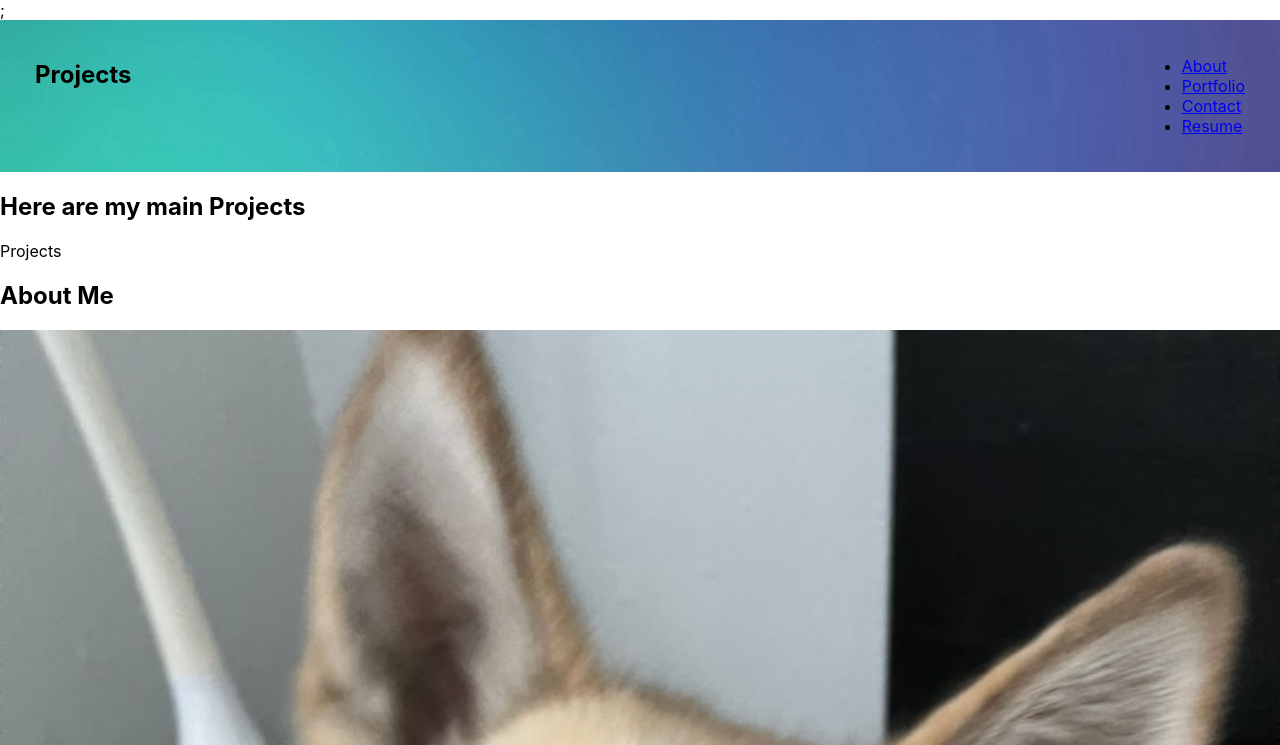
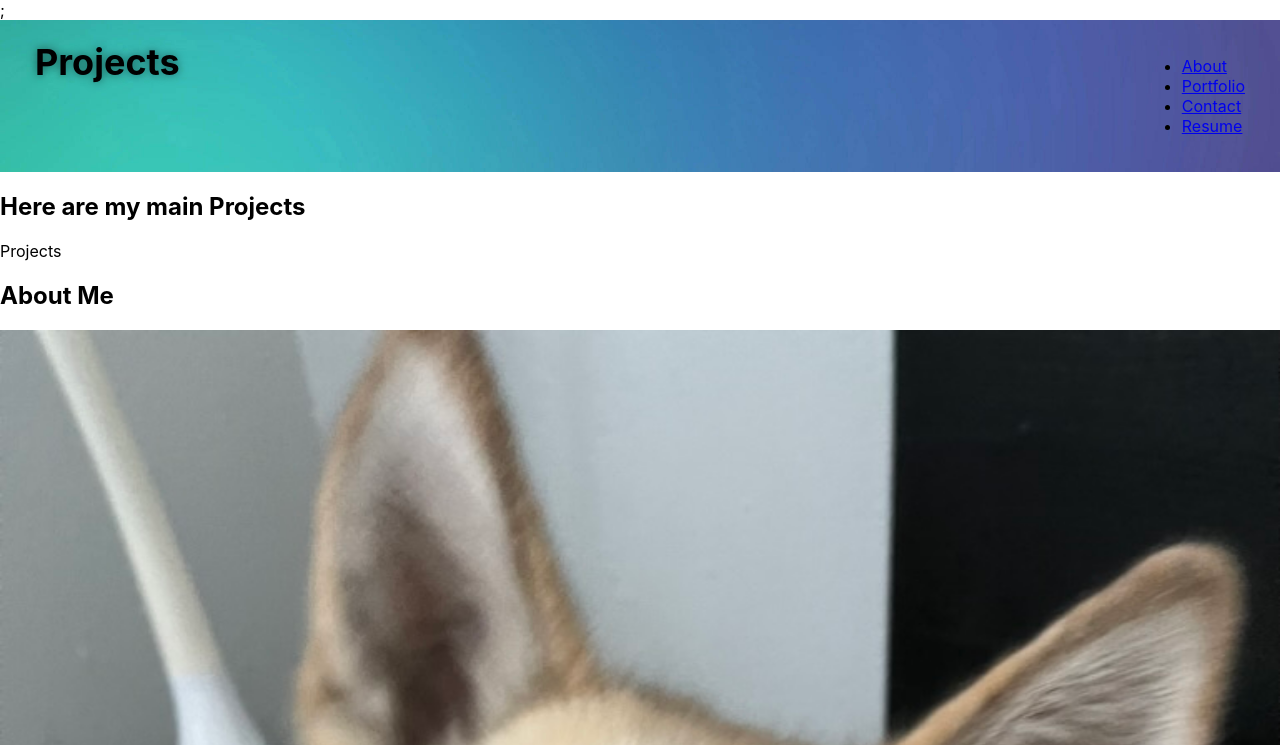
Before and after one commit to jaredpel/myreact-portfolio, a React (Create React App) app: page / in a window 1280 px wide. Shown: the top 745 px of the page. Built offline with nearby package versions, Linux system fonts and the light colour scheme.

Commit message:
indexcss

```diff
--- a/src/index.css
+++ b/src/index.css
@@ -32,3 +32,11 @@ header {
   z-index: 9999;
 
 }
+
+header h1 {
+  font-weight: bold;
+  margin: 0;
+  font-size: 36px;
+  color: #000000;
+  text-shadow: 0 0 10px rgba(0, 0, 0, 0.5);
+}
```
